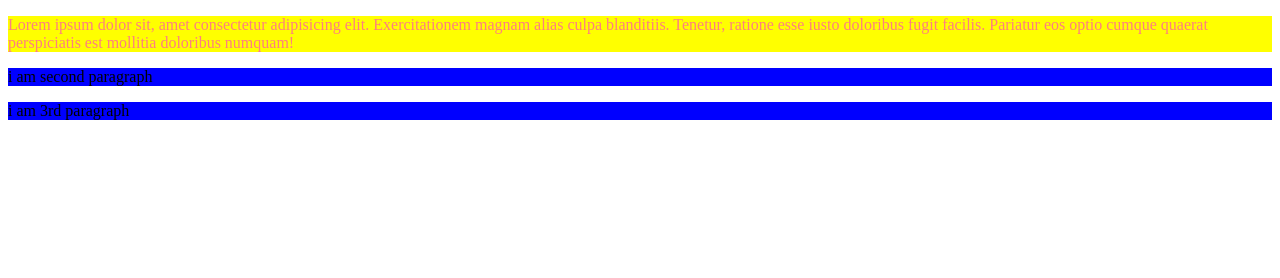
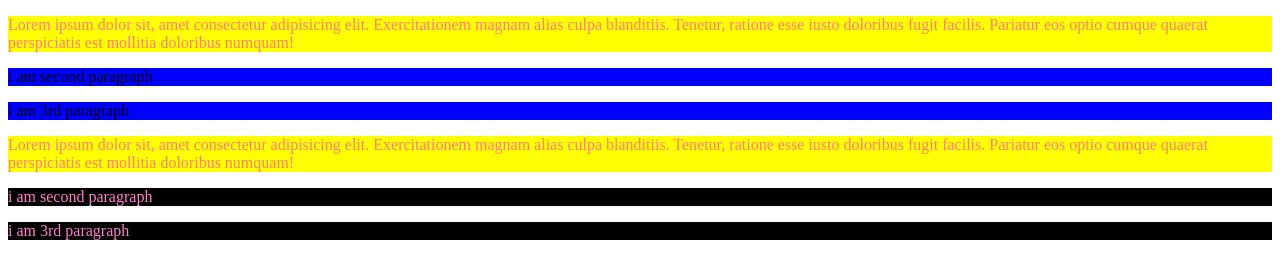
Before and after one commit to arjun98k/CssChallenge, a plain HTML site: page index.html in a window 1280 px wide. Drawn offline with Linux system fonts and the light colour scheme.

Commit message:
add file

```diff
--- a/index.html
+++ b/index.html
@@ -12,5 +12,10 @@
         <p id="red">i am second paragraph</p>
         <p id="red">i am 3rd paragraph</p>
     </div>
+    <div>
+        <p class="ak">Lorem ipsum dolor sit, amet consectetur adipisicing elit. Exercitationem magnam alias culpa blanditiis. Tenetur, ratione esse iusto doloribus fugit facilis. Pariatur eos optio cumque quaerat perspiciatis est mollitia doloribus numquam!</p>
+        <p id="blue">i am second paragraph</p>
+        <p id="blue">i am 3rd paragraph</p>
+    </div>
 </body>
 </html>
--- a/style.css
+++ b/style.css
@@ -6,3 +6,8 @@
 #red{
     background-color: blue;
 }
+
+#blue{
+    background-color: rgb(0, 0, 0);
+    color: rgb(255, 127, 202);
+}
```
